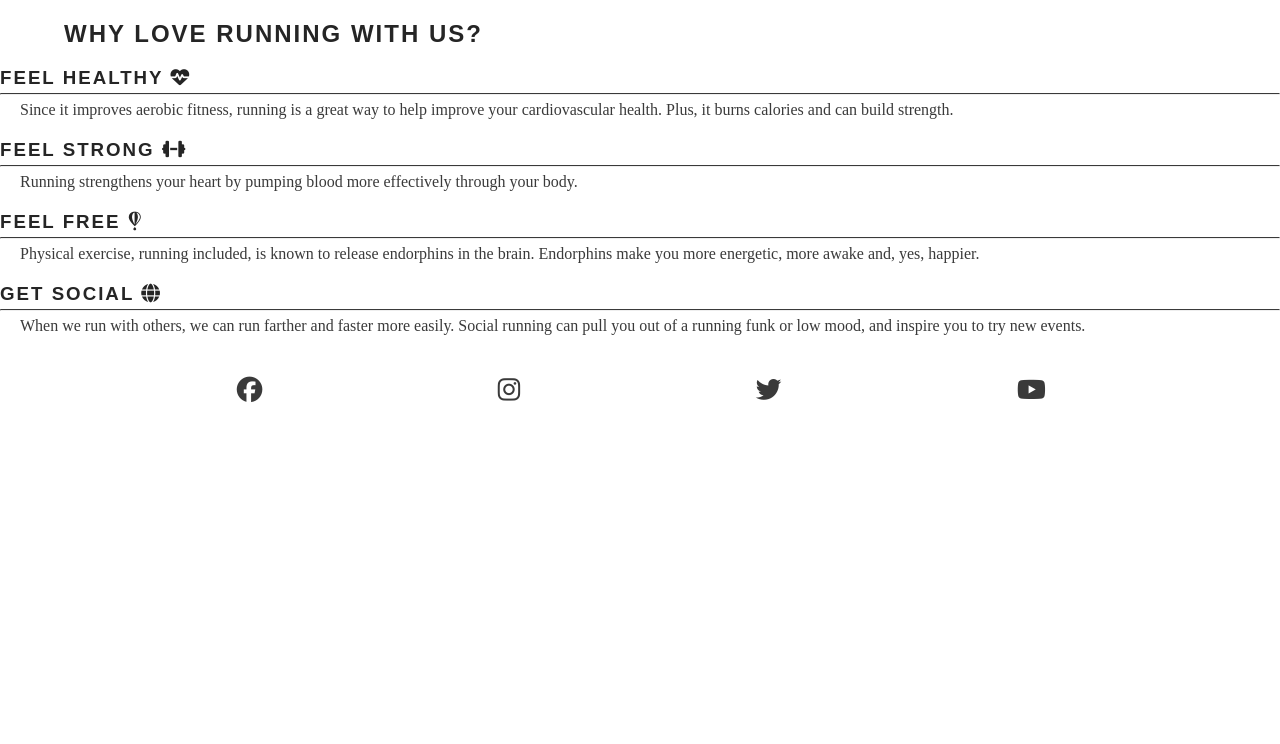
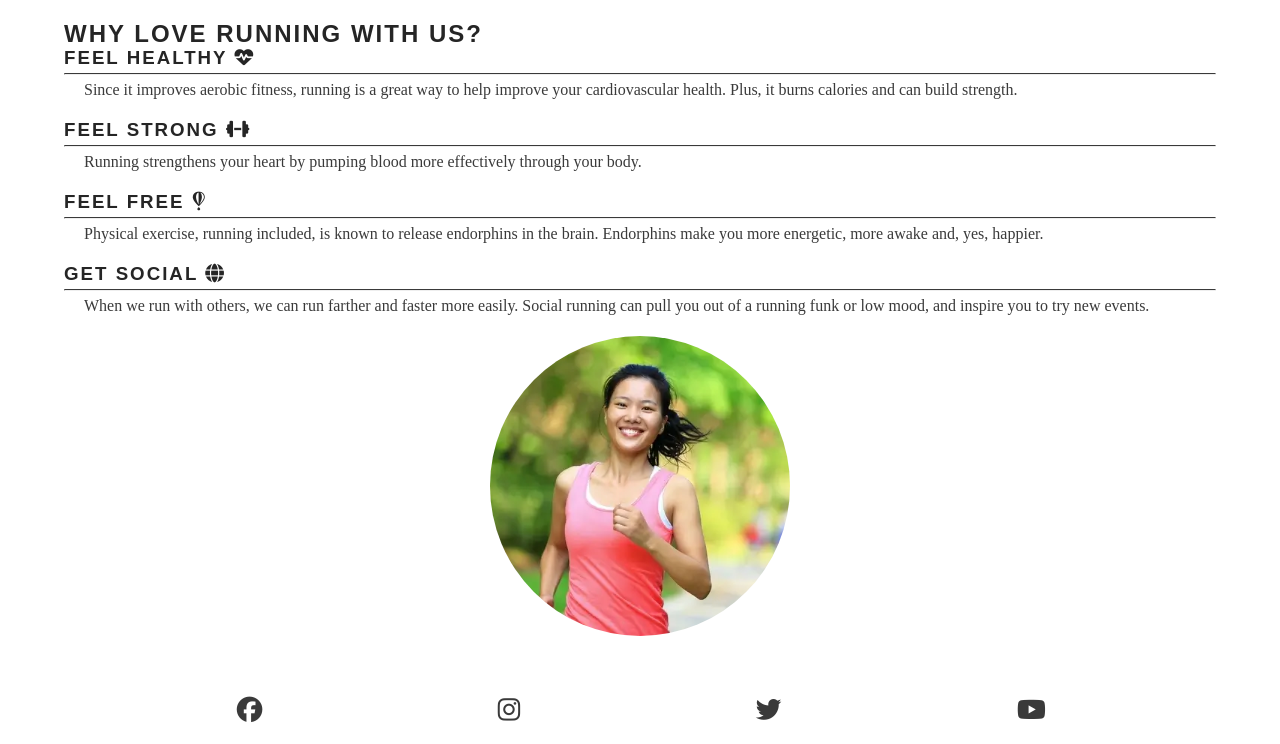
Before and after one commit to Ermaa8/love-running, a plain HTML site: page index.html in a window 1280 px wide. Shown: the part 679-1423 px from the top of the page. Before the commit the page ends 1103 px from the top, so only its background shows below. Drawn offline with Linux system fonts and the light colour scheme.

Commit message:
Add cirkular image

```diff
--- a/assets/css/style.css
+++ b/assets/css/style.css
@@ -96,7 +96,7 @@ main {
 #benefits p {
     padding: 0 20px;
 }
-hr {
+#benefits hr {
     border-top: 1px solid #3a3a3a;
     margin: 5px 0;
 }
@@ -121,7 +121,21 @@ hr {
 #cover text > h2, #cover-text > h3 {
     color: #ffffff
 }
-
+#circle-cover-bg {
+    background: url('../images/reasons-image.webp') no-repeat top center / cover;
+    height: 90vw;
+    width: 90vw;
+    margin-bottom: 20px;
+    /* Makes the square image into a circle */
+    border-radius: 50%;
+    max-width: 300px;
+    max-height: 300px;
+}
+#benefits-image {
+    display: flex;
+    align-items: center;
+    justify-content: center;
+}
 /* Footer */
 #social-networks {
     text-align: center;
--- a/index.html
+++ b/index.html
@@ -47,7 +47,6 @@
         <!--Reasons section-->
         <section id="reasons">
             <h1>Why Love Running With Us?</h1>
-        </section>
         <div id="benefits">
             <div id="benefits-physical">
                 <div>
@@ -73,7 +72,11 @@
                     <p>When we run with others, we can run farther and faster more easily. Social running can pull you out of a running funk or low mood, and inspire you to try new events.</p>
                 </div>
             </div>
+            <div id="benefits-image">
+                <div id="circle-cover-bg"></div>
+            </div>
         </div>
+    </section>
     </main>
 
     <!--Footer-->
```
Also changed, not shown: assets/images/reasons-image.webp (added).
